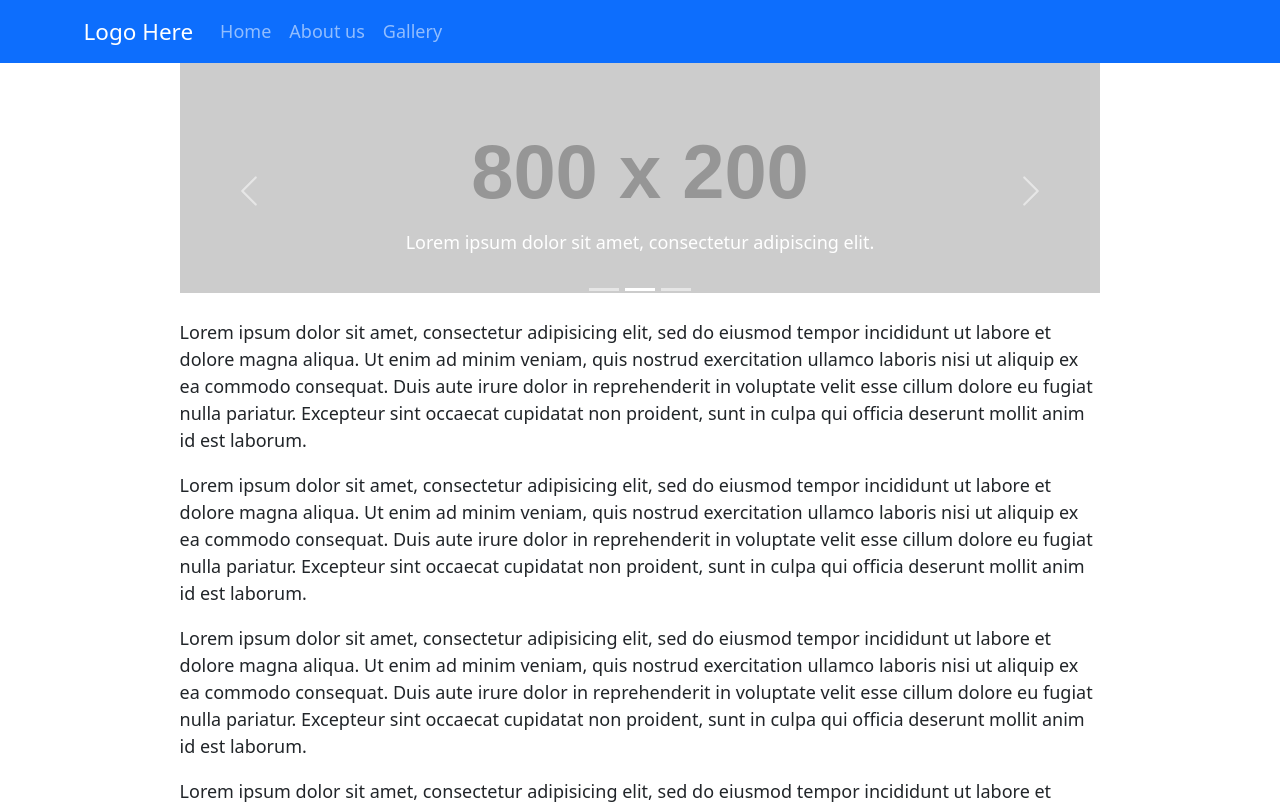
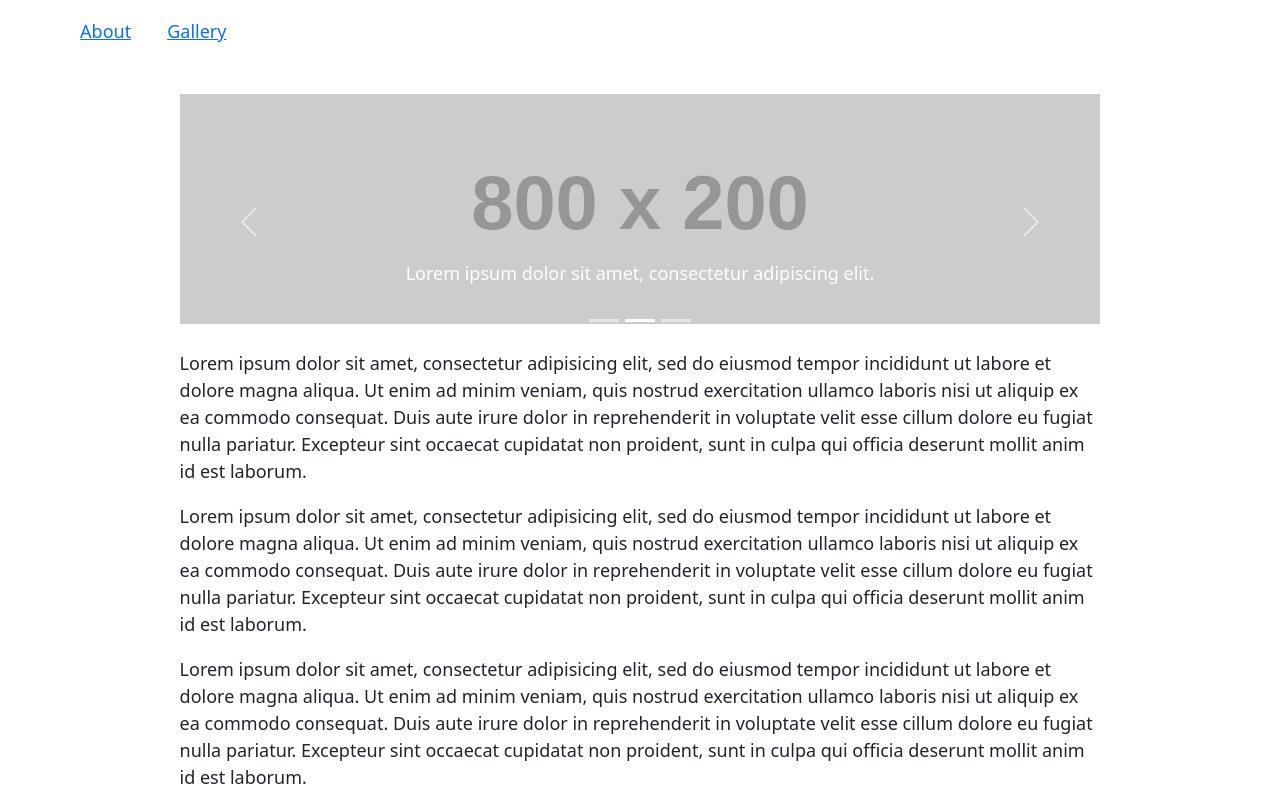
Before and after one commit to deepakanandvisions/gatsby-visionsdemo-static, a Gatsby site: page / in a window 1280 px wide. Shown: the top 804 px of the page. Built offline with nearby package versions, Linux system fonts and the light colour scheme; Gatsby itself is replaced by a stand-in of ours; placeholder pictures from the web are drawn by us.

Commit message:
menu updated

```diff
--- a/src/components/layout.js
+++ b/src/components/layout.js
@@ -15,9 +15,6 @@ import Header from "./header"
 import "./layout.css"
 
 
-//import Alert from 'react-bootstrap/Alert'
-import { Navbar, Nav, NavDropdown, Container } from 'react-bootstrap'
-
 const Layout = ({ children }) => {
   const data = useStaticQuery(graphql`
     query SiteTitleQuery {
@@ -31,33 +28,34 @@ const Layout = ({ children }) => {
 
   return (
     <>
+      <div>
+        <nav>
+          <ul style={{ display: "flex", flex: 1 }}>
+            <li
+              style={{
+                listStyleType: `none`,
+                padding: `1rem`,
+              }}
+            >
+              <Link to="/about">
+                About
+              </Link>
+            </li>
 
+            <li
+              style={{
+                listStyleType: `none`,
+                padding: `1rem`,
+              }}
+            >
+              <Link to="/gallery">
+                Gallery
+              </Link>
+            </li>
 
-
-
-
-
-      <Navbar bg="primary" variant="dark">
-  <Container>
-    <Navbar.Brand href="#home">Logo Here</Navbar.Brand>
-    <Navbar.Toggle aria-controls="basic-navbar-nav" />
-    <Navbar.Collapse id="basic-navbar-nav">
-      <Nav className="me-auto">
-        <Nav.Link href="/">Home</Nav.Link>
-        <Nav.Link href="/about">About us</Nav.Link>
-        <Nav.Link href="/gallery">Gallery</Nav.Link>
-      </Nav>
-    </Navbar.Collapse>
-  </Container>
-</Navbar>
-
-
-
-
-
-
-
-
+          </ul>
+        </nav>
+      </div>
 
       <div
         style={{
```
